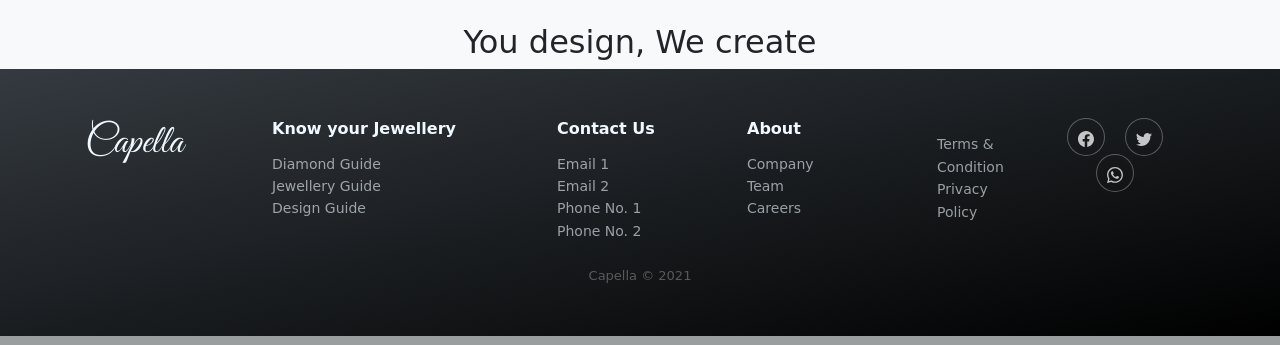
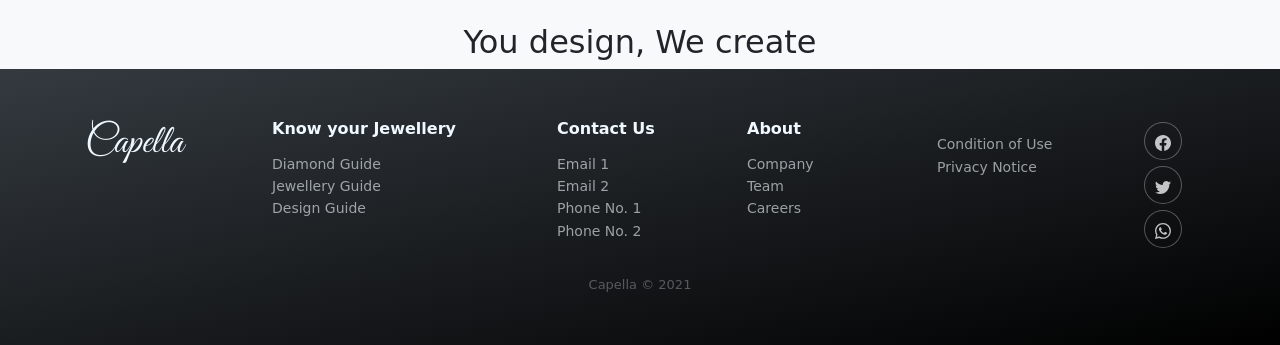
Before and after one commit to MrinalKarmokar/Capella, a Django app: page /page/earrings in a window 1280 px wide. Shown: the part 2071-2416 px from the top of the page. Run offline with Django 3.2, Linux system fonts and the light colour scheme; some libraries are stand-ins or nearby versions; some web fonts are replaced.

Commit message:
changed footer

```diff
--- a/templates/pages/components/footer.html
+++ b/templates/pages/components/footer.html
@@ -39,26 +39,26 @@
                     <li><a href="#">Careers</a></li>
                 </ul>
             </div>
-            <div class="col-6 col-sm-6 col-md-3 col-lg-1 item">
+            <div class="col-6 col-sm-6 col-md-3 col-lg-2 item">
                 {% comment %} <h3>About</h3> {% endcomment %}
                 <ul>
-                    <li><a href="#">Terms & Condition</a></li>
-                    <li><a href="#">Privacy Policy</a></li>
+                    <li><a href="#">Condition of Use</a></li>
+                    <li><a href="#">Privacy Notice</a></li>
                 </ul>
             </div>
             <div class="col item social">
-                <a href="#"><svg xmlns="http://www.w3.org/2000/svg" width="16" height="16" fill="currentColor"
+                <a class="my-1" href="#"><svg xmlns="http://www.w3.org/2000/svg" width="16" height="16" fill="currentColor"
                         class="bi bi-facebook" viewBox="0 0 16 16">
                         <path
                             d="M16 8.049c0-4.446-3.582-8.05-8-8.05C3.58 0-.002 3.603-.002 8.05c0 4.017 2.926 7.347 6.75 7.951v-5.625h-2.03V8.05H6.75V6.275c0-2.017 1.195-3.131 3.022-3.131.876 0 1.791.157 1.791.157v1.98h-1.009c-.993 0-1.303.621-1.303 1.258v1.51h2.218l-.354 2.326H9.25V16c3.824-.604 6.75-3.934 6.75-7.951z" />
                     </svg></a>
-                <a href="#">
+                <a class="my-1" href="#">
                     <svg xmlns="http://www.w3.org/2000/svg" width="16" height="16" fill="currentColor"
                         class="bi bi-twitter" viewBox="0 0 16 16">
                         <path
                             d="M5.026 15c6.038 0 9.341-5.003 9.341-9.334 0-.14 0-.282-.006-.422A6.685 6.685 0 0 0 16 3.542a6.658 6.658 0 0 1-1.889.518 3.301 3.301 0 0 0 1.447-1.817 6.533 6.533 0 0 1-2.087.793A3.286 3.286 0 0 0 7.875 6.03a9.325 9.325 0 0 1-6.767-3.429 3.289 3.289 0 0 0 1.018 4.382A3.323 3.323 0 0 1 .64 6.575v.045a3.288 3.288 0 0 0 2.632 3.218 3.203 3.203 0 0 1-.865.115 3.23 3.23 0 0 1-.614-.057 3.283 3.283 0 0 0 3.067 2.277A6.588 6.588 0 0 1 .78 13.58a6.32 6.32 0 0 1-.78-.045A9.344 9.344 0 0 0 5.026 15z" />
                     </svg></a>
-                <a href="#"><svg xmlns="http://www.w3.org/2000/svg" width="16" height="16" fill="currentColor"
+                <a class="my-1" href="#"><svg xmlns="http://www.w3.org/2000/svg" width="16" height="16" fill="currentColor"
                         class="bi bi-whatsapp" viewBox="0 0 16 16">
                         <path
                             d="M13.601 2.326A7.854 7.854 0 0 0 7.994 0C3.627 0 .068 3.558.064 7.926c0 1.399.366 2.76 1.057 3.965L0 16l4.204-1.102a7.933 7.933 0 0 0 3.79.965h.004c4.368 0 7.926-3.558 7.93-7.93A7.898 7.898 0 0 0 13.6 2.326zM7.994 14.521a6.573 6.573 0 0 1-3.356-.92l-.24-.144-2.494.654.666-2.433-.156-.251a6.56 6.56 0 0 1-1.007-3.505c0-3.626 2.957-6.584 6.591-6.584a6.56 6.56 0 0 1 4.66 1.931 6.557 6.557 0 0 1 1.928 4.66c-.004 3.639-2.961 6.592-6.592 6.592zm3.615-4.934c-.197-.099-1.17-.578-1.353-.646-.182-.065-.315-.099-.445.099-.133.197-.513.646-.627.775-.114.133-.232.148-.43.05-.197-.1-.836-.308-1.592-.985-.59-.525-.985-1.175-1.103-1.372-.114-.198-.011-.304.088-.403.087-.088.197-.232.296-.346.1-.114.133-.198.198-.33.065-.134.034-.248-.015-.347-.05-.099-.445-1.076-.612-1.47-.16-.389-.323-.335-.445-.34-.114-.007-.247-.007-.38-.007a.729.729 0 0 0-.529.247c-.182.198-.691.677-.691 1.654 0 .977.71 1.916.81 2.049.098.133 1.394 2.132 3.383 2.992.47.205.84.326 1.129.418.475.152.904.129 1.246.08.38-.058 1.171-.48 1.338-.943.164-.464.164-.86.114-.943-.049-.084-.182-.133-.38-.232z" />
```
